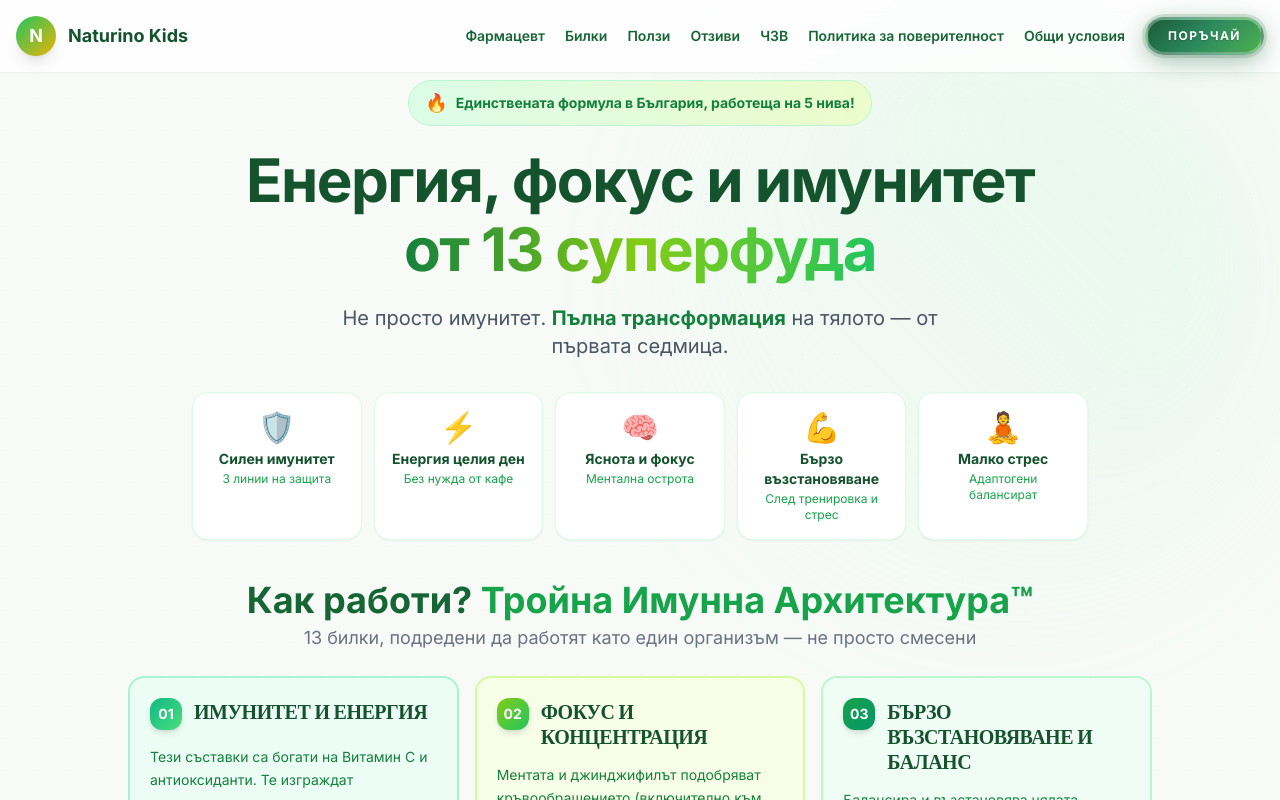
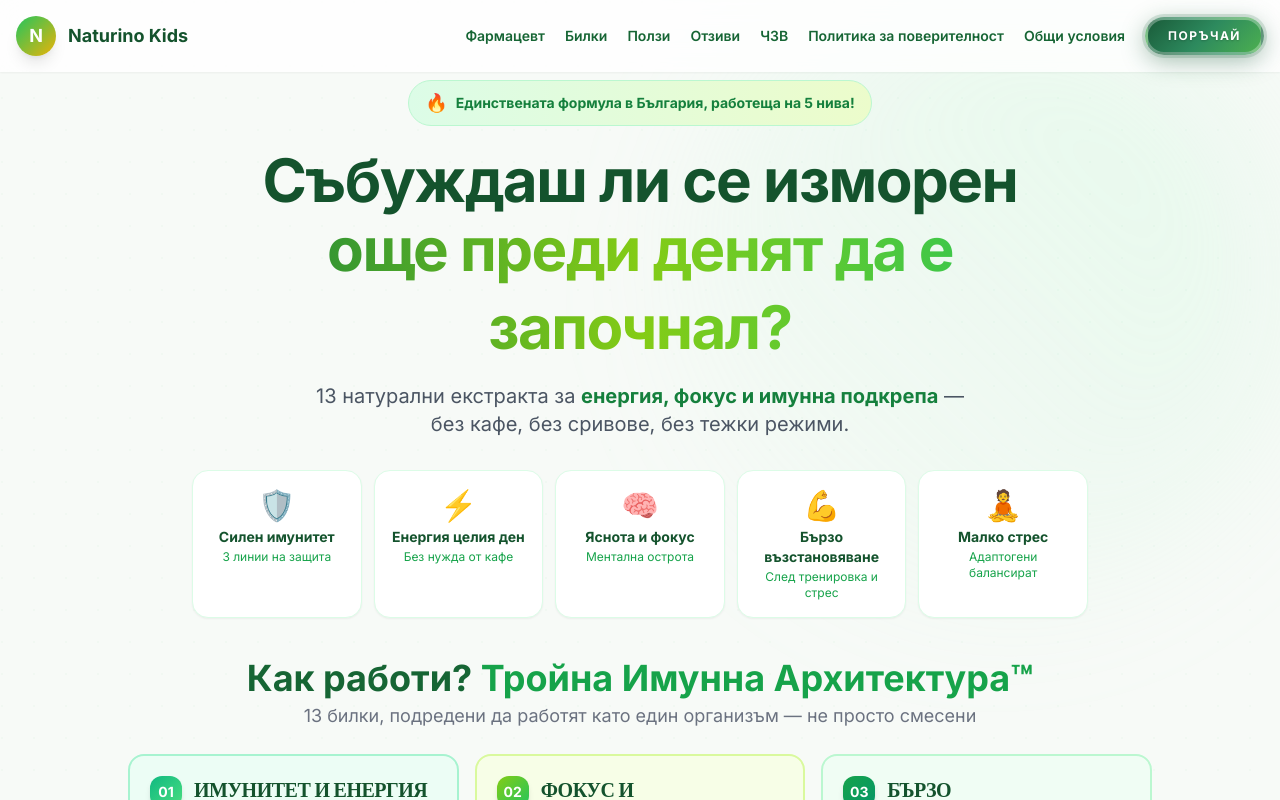
Before and after one commit to VasilBosh/naturino-Adults, a React (Vite) app: page / in a window 1280 px wide. Shown: the top 800 px of the page. Built offline with nearby package versions, Linux system fonts and the light colour scheme; the HTML template or start-up script is replaced by a standard one.

Commit message:
Change hero title

```diff
--- a/src/sections/HeroSection.tsx
+++ b/src/sections/HeroSection.tsx
@@ -78,16 +78,15 @@
           </motion.div>
 
           <h1 className="text-3xl sm:text-4xl md:text-5xl lg:text-6xl font-black text-green-900 mb-3 md:mb-4 leading-[1.1] tracking-tight max-w-4xl mx-auto" style={{ fontFamily: 'Inter, system-ui, sans-serif' }}>
-            Енергия, фокус и имунитет
+            Събуждаш ли се изморен
             <br className="hidden sm:block" />
             <span className="text-transparent bg-clip-text bg-gradient-to-r from-green-700 via-lime-500 to-green-500 mt-0 inline-block leading-[1.3]">
-              от 13 суперфуда
+              още преди денят да е започнал?
             </span>
           </h1>
 
           <p className="text-base md:text-lg lg:text-xl text-gray-600 max-w-2xl mx-auto leading-relaxed mb-2" style={{ fontFamily: 'Inter, system-ui, sans-serif' }}>
-            Не просто имунитет. <span className="text-green-700 font-bold">Пълна трансформация</span> на тялото —
-            от първата седмица.
+            13 натурални екстракта за <span className="text-green-700 font-bold">енергия, фокус и имунна подкрепа</span> — без кафе, без сривове, без тежки режими.
           </p>
         </motion.div>
 
```
